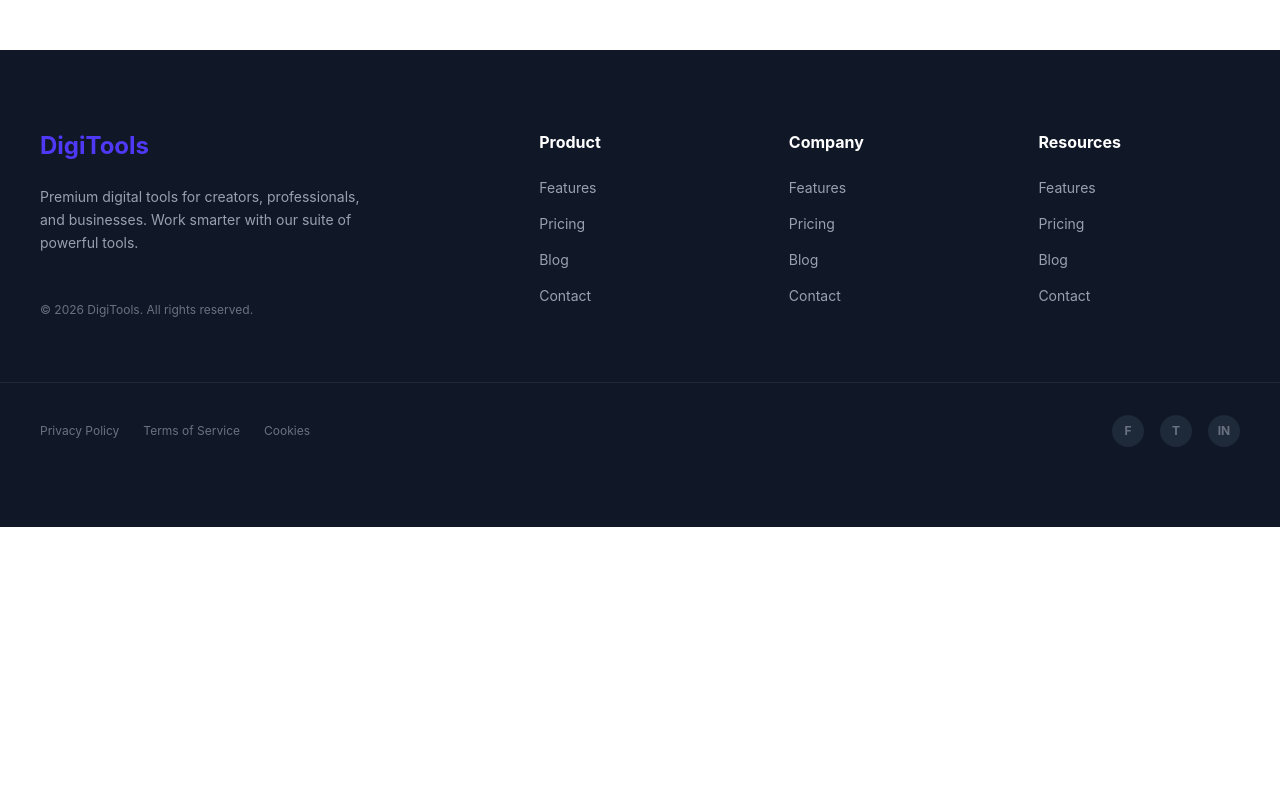
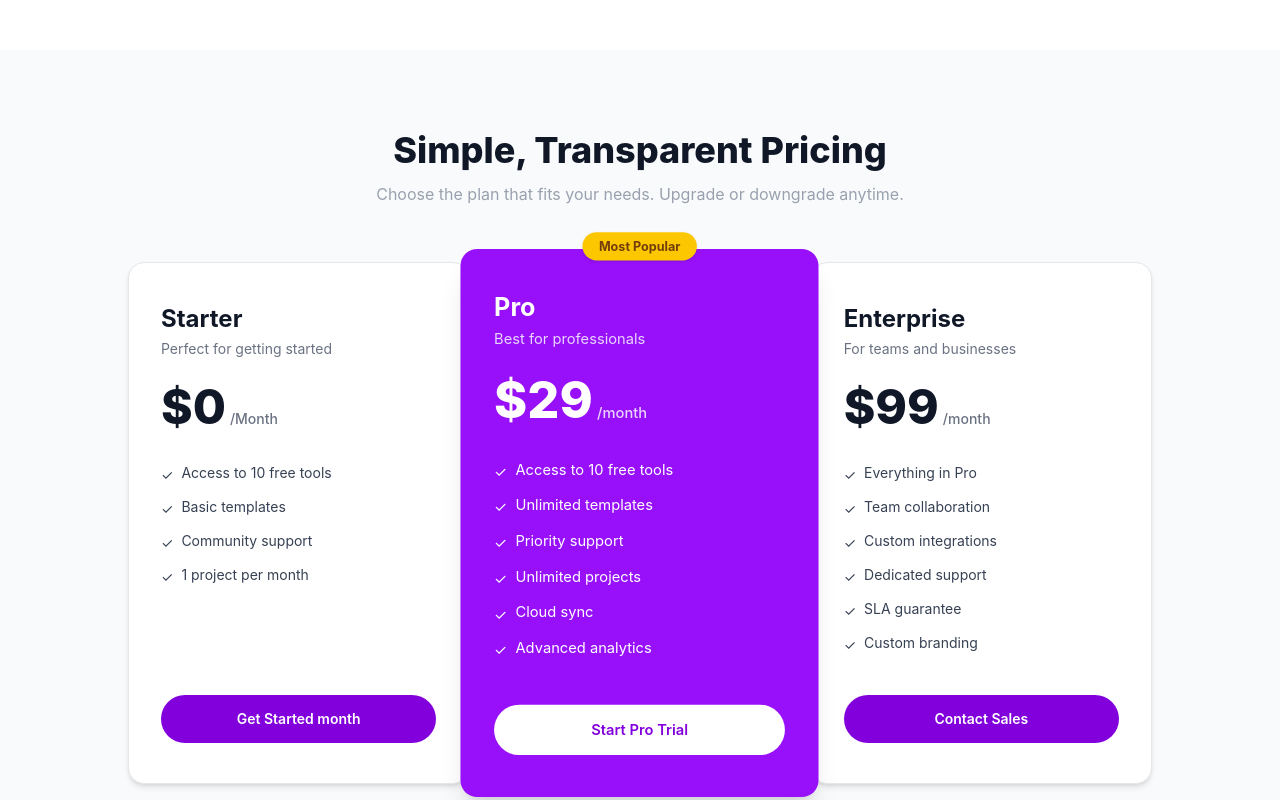
Before and after one commit to hassanhrz94-ctrl/Assignment-6, a React (Vite) app: page / in a window 1280 px wide. Shown: the part 2820-3620 px from the top of the page. Before the commit the page ends 3347 px from the top, so only its background shows below. Built offline with nearby package versions, Linux system fonts and the light colour scheme.

Commit message:
subscription

```diff
--- a/src/App.jsx
+++ b/src/App.jsx
@@ -8,6 +8,7 @@ import Products from './component/products/Products'
 import Cart from './component/cart/Cart'
 import { ToastContainer } from 'react-toastify'
 import GetStarted from './getStarted/GetStarted'
+import Subscription from './getStarted/Subscription'
 
 
 const productsPromise = async()=>{
@@ -41,6 +42,7 @@ console.log(carts)
 
     {isActiveTab === 'cart' && <Cart carts={carts} setCarts={setCarts}/>}
      <GetStarted/>
+     <Subscription/>
 <Footer/>
 
     </>
--- a/src/getStarted/Subscription.jsx
+++ b/src/getStarted/Subscription.jsx
@@ -0,0 +1,142 @@
+import React from 'react';
+
+const plans = [
+    {
+        name: "Starter",
+        subtitle: "Perfect for getting started",
+        price: 0,
+        period: "Month",
+        popular: false,
+        btnText: "Get Started month",
+        btnStyle: "bg-purple-700 hover:bg-purple-800 text-white",
+        cardStyle: "bg-white border border-gray-200",
+        textStyle: "text-gray-900",
+        subtitleStyle: "text-gray-500",
+        priceStyle: "text-gray-900",
+        periodStyle: "text-gray-500",
+        featureStyle: "text-gray-700",
+        features: [
+            "Access to 10 free tools",
+            "Basic templates",
+            "Community support",
+            "1 project per month",
+        ],
+    },
+    {
+        name: "Pro",
+        subtitle: "Best for professionals",
+        price: 29,
+        period: "month",
+        popular: true,
+        btnText: "Start Pro Trial",
+        btnStyle: "bg-white hover:bg-gray-100 text-purple-700 font-bold",
+        cardStyle: "bg-purple-600 border-0 scale-105 z-10",
+        textStyle: "text-white",
+        subtitleStyle: "text-purple-200",
+        priceStyle: "text-white",
+        periodStyle: "text-purple-200",
+        featureStyle: "text-white",
+        features: [
+            "Access to 10 free tools",
+            "Unlimited templates",
+            "Priority support",
+            "Unlimited projects",
+            "Cloud sync",
+            "Advanced analytics",
+        ],
+    },
+    {
+        name: "Enterprise",
+        subtitle: "For teams and businesses",
+        price: 99,
+        period: "month",
+        popular: false,
+        btnText: "Contact Sales",
+        btnStyle: "bg-purple-700 hover:bg-purple-800 text-white",
+        cardStyle: "bg-white border border-gray-200",
+        textStyle: "text-gray-900",
+        subtitleStyle: "text-gray-500",
+        priceStyle: "text-gray-900",
+        periodStyle: "text-gray-500",
+        featureStyle: "text-gray-700",
+        features: [
+            "Everything in Pro",
+            "Team collaboration",
+            "Custom integrations",
+            "Dedicated support",
+            "SLA guarantee",
+            "Custom branding",
+        ],
+    },
+];
+
+const Subscription = () => {
+    return (
+        <section className="py-20 px-4 bg-gray-50">
+
+
+            <div className="text-center mb-14">
+                <h2 className="text-4xl font-extrabold text-gray-900 mb-3">
+                    Simple, Transparent Pricing
+                </h2>
+                <p className="text-gray-400 text-base">
+                    Choose the plan that fits your needs. Upgrade or downgrade anytime.
+                </p>
+            </div>
+
+
+            <div className="flex flex-col md:flex-row items-center md:items-stretch justify-center gap-0 md:gap-0 max-w-5xl mx-auto relative">
+                {plans.map((plan) => (
+                    <div
+                        key={plan.name}
+                        className={`relative flex flex-col w-full md:w-1/3 rounded-2xl px-8 py-10 shadow-md ${plan.cardStyle} ${plan.popular ? 'shadow-xl' : ''}`}
+                    >
+
+                        {plan.popular && (
+                            <div className="absolute -top-4 left-1/2 -translate-x-1/2">
+                                <span className="bg-yellow-400 text-yellow-900 text-xs font-bold px-4 py-1.5 rounded-full shadow">
+                                    Most Popular
+                                </span>
+                            </div>
+                        )}
+
+                        <h3 className={`text-2xl font-bold mb-1 ${plan.textStyle}`}>
+                            {plan.name}
+                        </h3>
+                        <p className={`text-sm mb-6 ${plan.subtitleStyle}`}>
+                            {plan.subtitle}
+                        </p>
+
+
+                        <div className="flex items-baseline gap-1 mb-8">
+                            <span className={`text-5xl font-extrabold ${plan.priceStyle}`}>
+                                ${plan.price}
+                            </span>
+                            <span className={`text-sm font-medium ${plan.periodStyle}`}>
+                                /{plan.period}
+                            </span>
+                        </div>
+
+
+                        <ul className="flex flex-col gap-3 mb-10 flex-grow">
+                            {plan.features.map((feature, i) => (
+                                <li key={i} className={`flex items-start gap-2 text-sm ${plan.featureStyle}`}>
+                                    <span className="mt-0.5">✓</span>
+                                    <span>{feature}</span>
+                                </li>
+                            ))}
+                        </ul>
+
+
+                        <button className={`w-full py-3.5 rounded-full font-semibold text-sm transition-all duration-200 active:scale-95 ${plan.btnStyle}`}>
+                            {plan.btnText}
+                        </button>
+                    </div>
+                ))}
+            </div>
+
+        </section>
+    );
+};
+
+export default Subscription;
```
Also changed, not shown: src/getStarted/GetStarted.jsx (+4 -7 lines).
